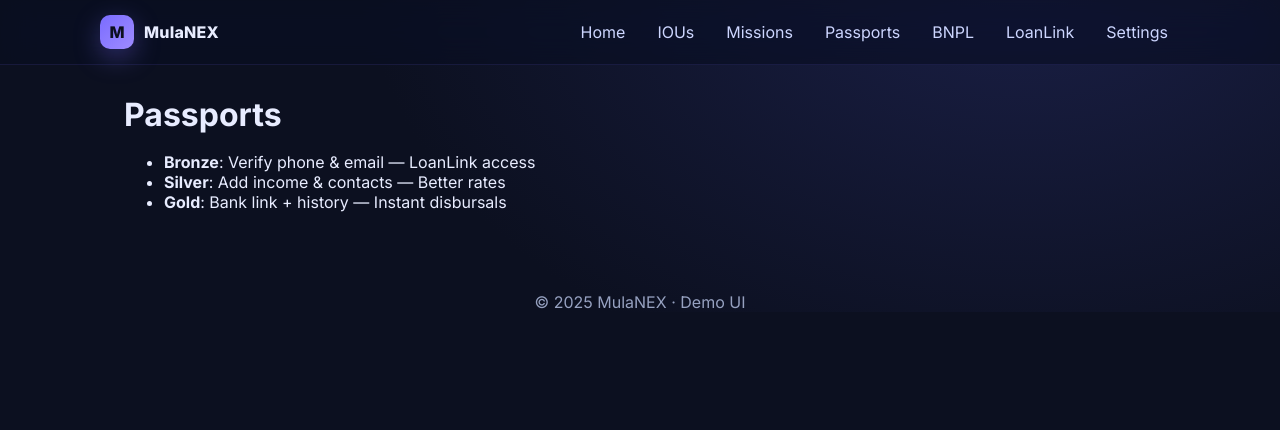
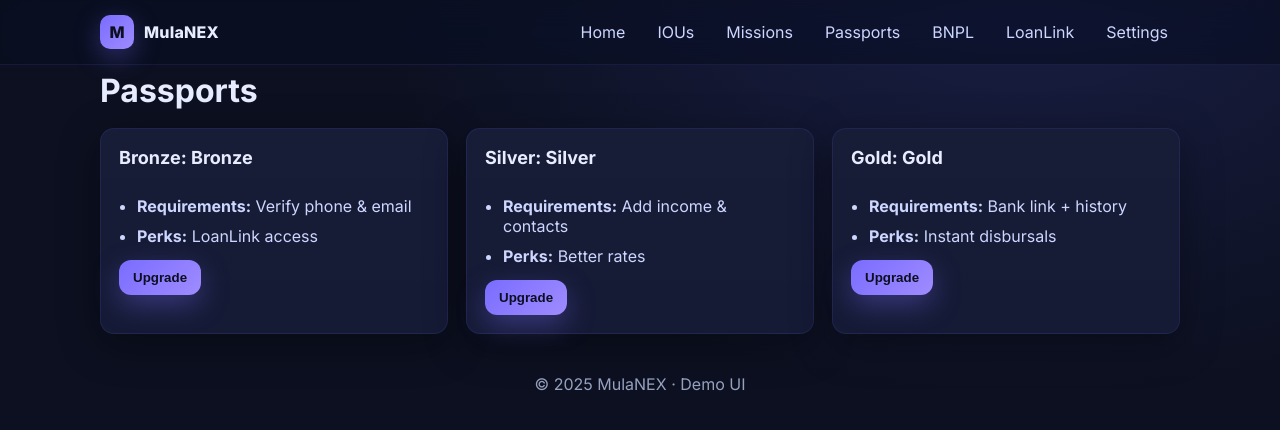
Before and after one commit to Mzondiwe/mulanex-demo, a Next.js app: page /passports in a window 1280 px wide. Shown: the top 430 px of the page. Built offline with nearby package versions, Linux system fonts and the light colour scheme.

Commit message:
Update passports.js

```diff
--- a/pages/passports.js
+++ b/pages/passports.js
@@ -1,17 +1,23 @@
-import { passports } from '../lib/data';
+import Card from '../components/Card';
+import Button from '../components/Button';
+import { passports as levels } from '../lib/data';
 
-export default function Passports() {
-  const list = Array.isArray(passports) ? passports : [];
+export default function Passports(){
+  const tiers = levels || [];
   return (
-    <main style={{ padding: 24 }}>
+    <>
       <h1>Passports</h1>
-      <ul>
-        {list.map(p => (
-          <li key={p.level}>
-            <strong>{p.level}</strong>: {p.requirements} — {p.perks}
-          </li>
+      <div className="grid" style={{gridTemplateColumns:'repeat(auto-fit,minmax(280px,1fr))', gap:18}}>
+        {tiers.map((t,i)=>(
+          <Card key={i} title={`${t.level}: ${t.level}`} subtitle={null}>
+            <ul className="list">
+              <li><strong>Requirements:</strong> {t.requirements}</li>
+              <li><strong>Perks:</strong> {t.perks}</li>
+            </ul>
+            <div style={{marginTop:14}}><Button variant="primary">Upgrade</Button></div>
+          </Card>
         ))}
-      </ul>
-    </main>
+      </div>
+    </>
   );
 }
```
